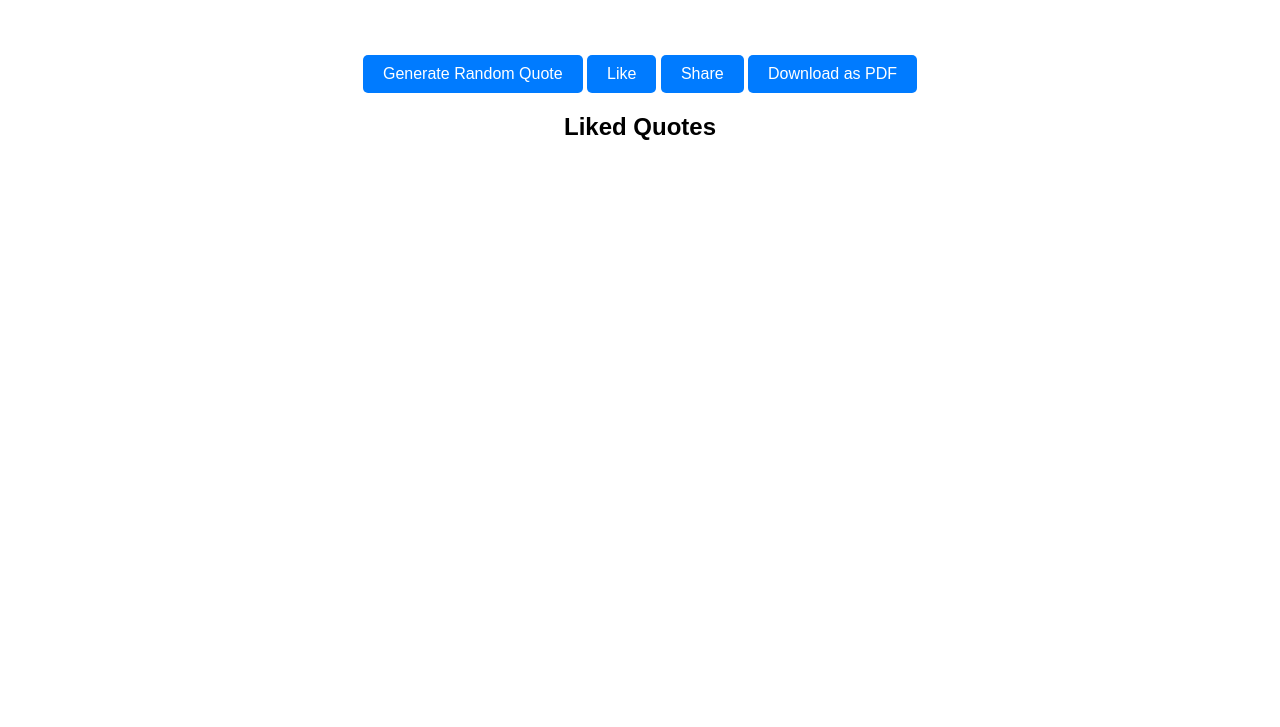
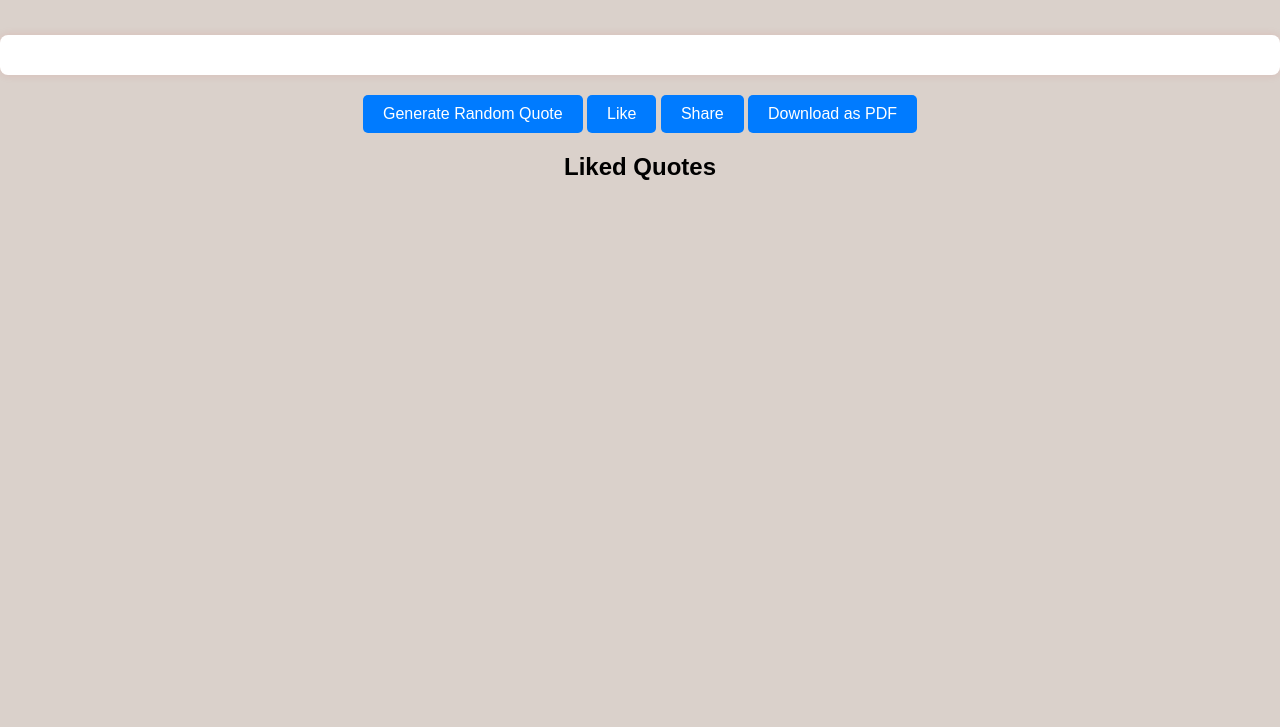
Before and after one commit to omolojohn/Phase-1-project, a plain HTML site: page index.html in a window 1280 px wide. Shown: the part 73-800 px from the top of the page. Drawn offline with Linux system fonts and the light colour scheme.

Commit message:
css commit

```diff
--- a/index.css
+++ b/index.css
@@ -3,11 +3,17 @@ body {
     text-align: center;
     margin: 0;
     padding: 0;
+    background-color: #dad1cb;
 }
 
 #quote {
     margin-top: 50px;
     font-size: 24px;
+    color: #333;
+    background-color: #fff;
+    padding: 20px;
+    border-radius: 8px;
+    box-shadow: 0 0 10px #d106061a;
 }
 
 button {
@@ -22,5 +28,5 @@ button {
 }
 
 button:hover {
-    background-color: #f00f0f;
+    background-color: #e50404;
 }
```
